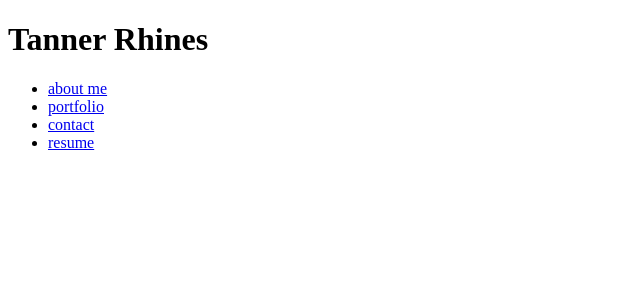
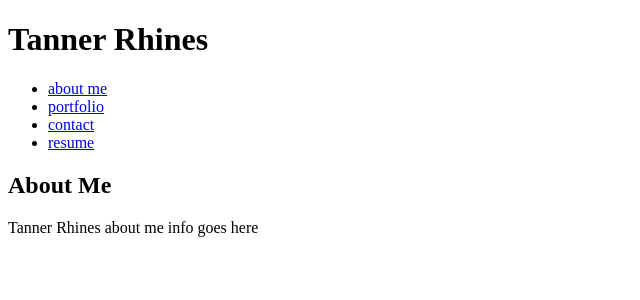
Before and after one commit to TannerRhines/ReactPortfolio, a React (Create React App) app in the folder react-portfolio/: page / in a window 1280 px wide. Shown: the top 300 px of the page, without its empty margins (0-640 px from the left). Built offline with nearby package versions, Linux system fonts and the light colour scheme.

Commit message:
created an AboutMe page and imported into index.js

```diff
--- /dev/null
+++ b/react-portfolio/src/AboutMe.js
@@ -0,0 +1,14 @@
+import React from 'react';
+
+const AboutMe = () => {
+  return (
+    <div className="about-me">
+      <h2>About Me</h2>
+      <p>
+        Tanner Rhines about me info goes here
+      </p>
+    </div>
+  );
+};
+
+export default AboutMe;
--- a/react-portfolio/src/index.js
+++ b/react-portfolio/src/index.js
@@ -2,6 +2,7 @@
 
 import React from 'react';
 import { createRoot } from 'react-dom/client';
+import AboutMe from './AboutMe';
 import Header from './Header';
 import NavBar from './NavBar';
 
@@ -10,6 +11,7 @@ const Main = () => {
     <div>
       <Header title="Tanner Rhines" />
       <NavBar />
+      <AboutMe />
       {/* {where other components will go} */}
     </div>
   );
```
Also changed, not shown: react-portfolio/src/App.js (deleted, +0 -13 lines).
